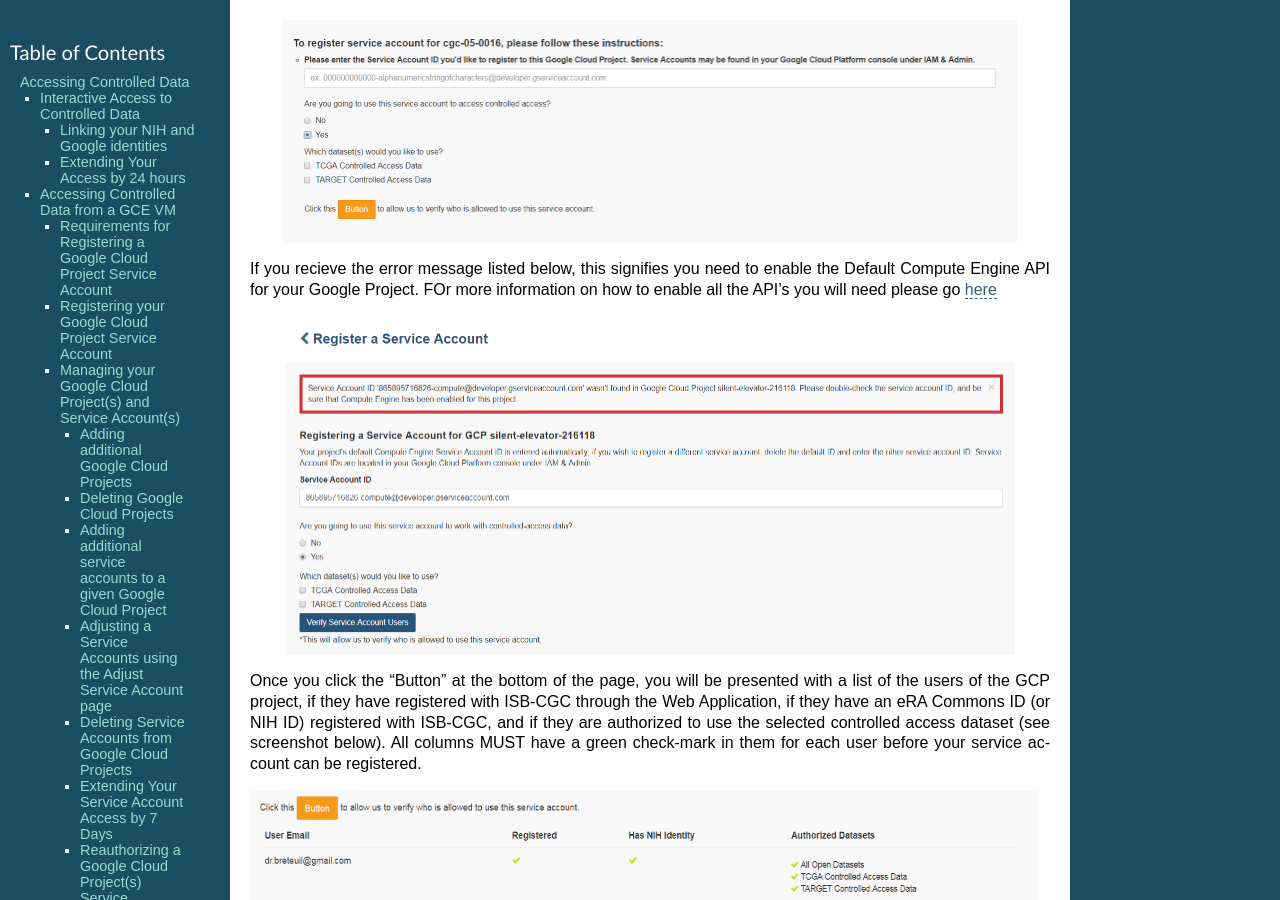
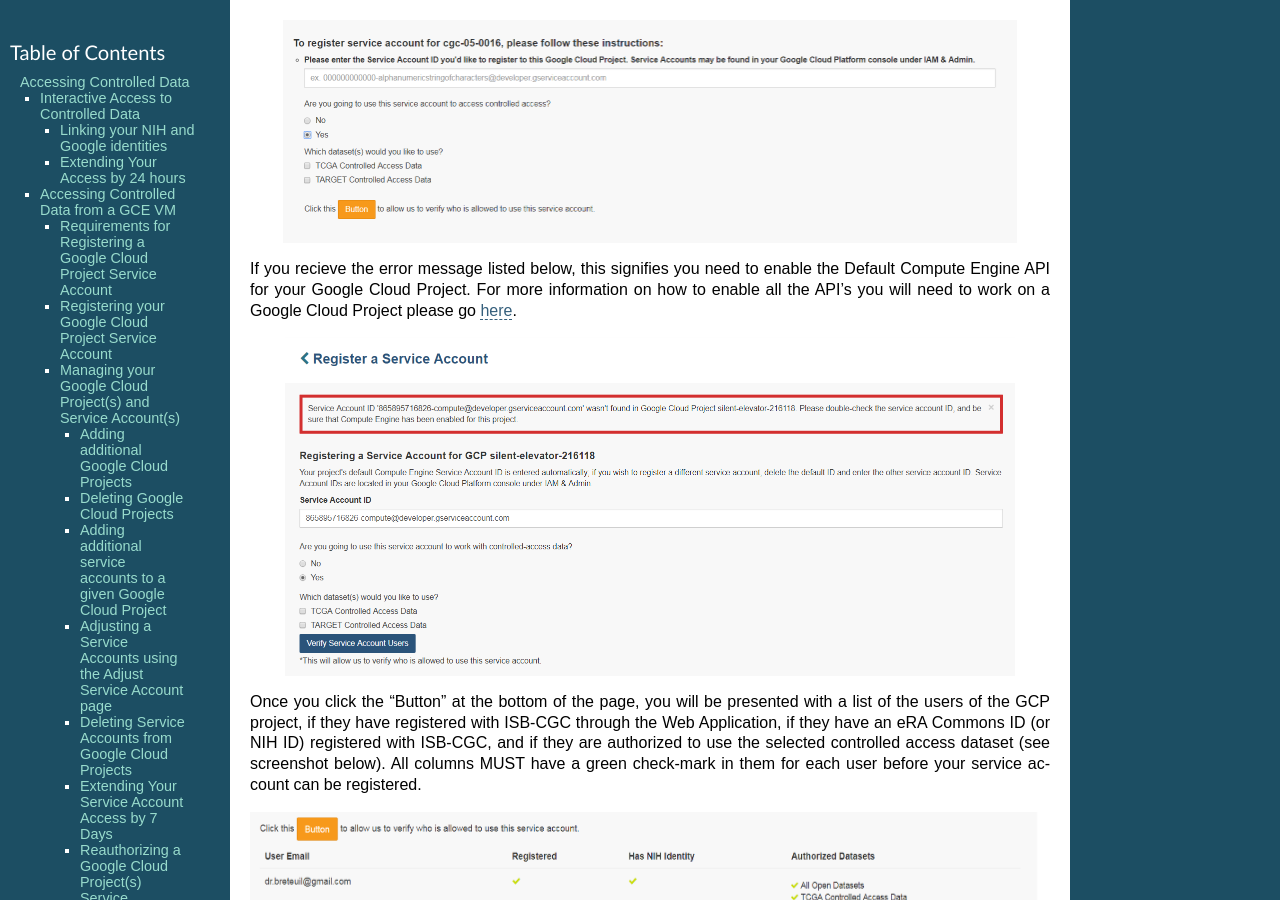
Before and after one commit to isb-cgc/readthedocs, a Sphinx documentation site: the page built from docs/source/sections/webapp/Gaining-Access-To-Contolled-Access-Data.rst, in a window 1280 px wide and 900 px high, scrolled down 8755 px. Built offline with Sphinx 7.4.7, drawn with Linux system fonts in a browser that asks for light colours; pages that are not in the unit, such as notebooks, are missing from menus.

Commit message:
enable Compute Engine API documentation added

```diff
--- a/docs/source/sections/webapp/Gaining-Access-To-Contolled-Access-Data.rst
+++ b/docs/source/sections/webapp/Gaining-Access-To-Contolled-Access-Data.rst
@@ -217,8 +217,7 @@
    :scale: 50
    :align: center
 
-If you recieve the error message listed below, this signifies you need to enable the Default Compute Engine API for your Google Project.  FOr more information on how to enable all the API's you will need please go `here <https://isb-cancer-genomics-cloud.readthedocs.io/en/latest/sections/DIYWorkshop.html#enabling-required-google-apis>`_
-
+If you recieve the error message listed below, this signifies you need to enable the Default Compute Engine API for your Google Cloud Project.  For more information on how to enable all the API's you will need to work on a Google Cloud Project please go `here <https://isb-cancer-genomics-cloud.readthedocs.io/en/latest/sections/DIYWorkshop.html#enabling-required-google-apis>`_.
 
 .. image:: EnableComputeEngineError.PNG
    :scale: 50
```
